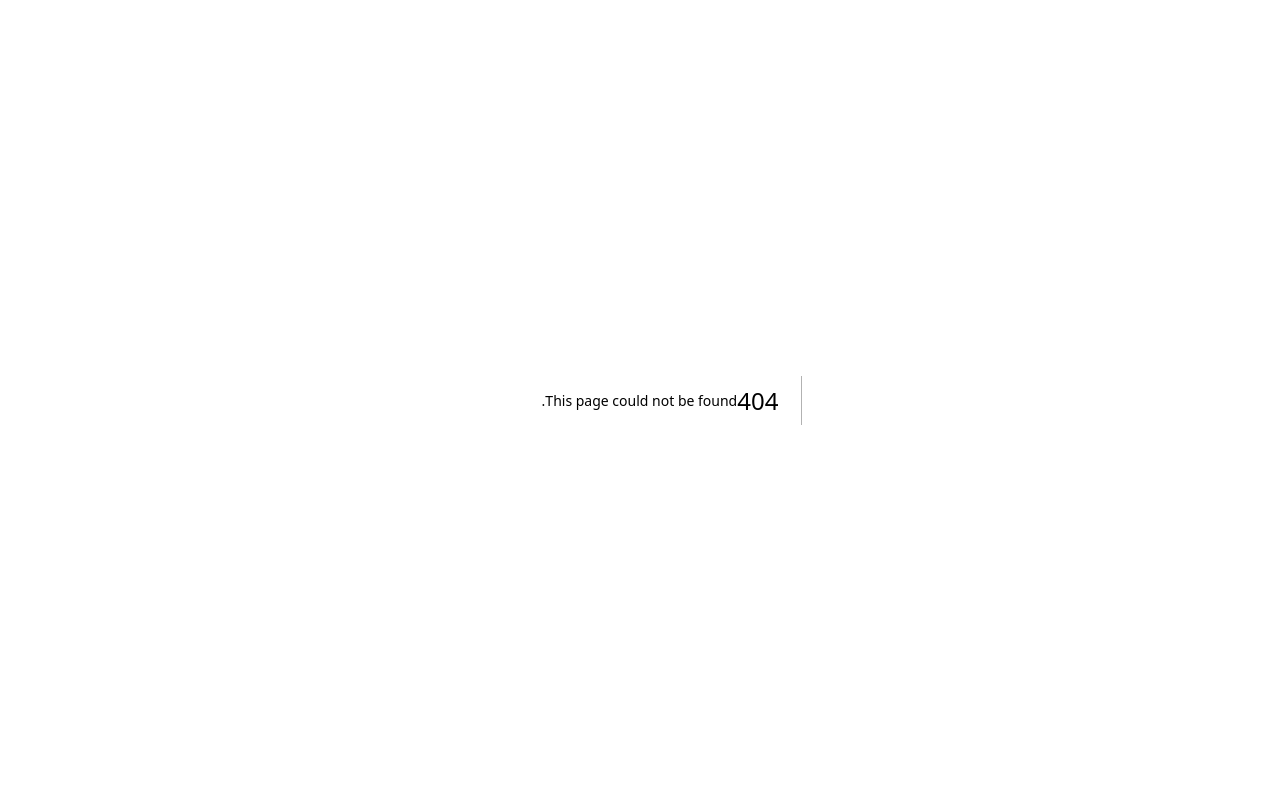
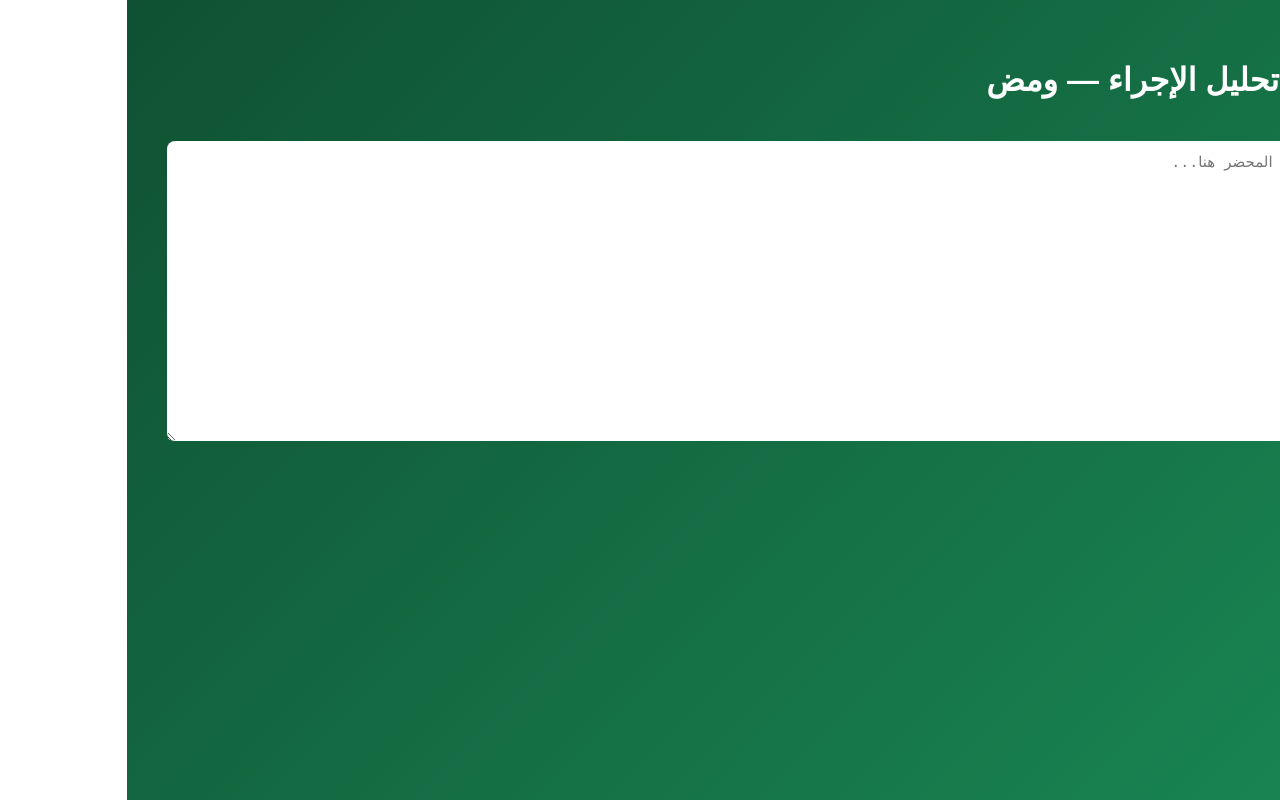
Before and after one commit to shahadkhaleed236-art/wamed-demo, a Next.js app: page / in a window 1280 px wide. Before the commit this address had no page. Built offline with nearby package versions, Linux system fonts and the light colour scheme.

Commit message:
Create page.jsx

```diff
--- /dev/null
+++ b/app/page.jsx
@@ -0,0 +1,86 @@
+"use client";
+import { useState } from "react";
+
+export default function Page() {
+  const [text, setText] = useState("");
+  const [result, setResult] = useState(null);
+  const [loading, setLoading] = useState(false);
+
+  async function analyze() {
+    setLoading(true);
+    setResult(null);
+
+    const r = await fetch("/api/analyze", {
+      method: "POST",
+      headers: { "Content-Type": "application/json" },
+      body: JSON.stringify({ text })
+    });
+
+    const data = await r.json();
+    setResult(data);
+    setLoading(false);
+  }
+
+  const colors = {
+    RED: "#c62828",
+    YELLOW: "#f9a825",
+    GREEN: "#2e7d32",
+    BLACK: "#000000",
+    GRAY: "#9e9e9e"
+  };
+
+  return (
+    <div style={{
+      minHeight: "100vh",
+      background: "linear-gradient(135deg,#0f5132,#198754)",
+      padding: 40,
+      fontFamily: "sans-serif",
+      color: "white"
+    }}>
+
+      <h1>نموذج تحليل الإجراء — ومض</h1>
+
+      <textarea
+        value={text}
+        onChange={e => setText(e.target.value)}
+        placeholder="الصقي نص المحضر هنا..."
+        style={{
+          width: "100%",
+          height: 180,
+          padding: 12,
+          borderRadius: 8,
+          border: "none",
+          marginTop: 20
+        }}
+      />
+
+      <button
+        onClick={analyze}
+        disabled={loading}
+        style={{
+          marginTop: 20,
+          padding: "12px 24px",
+          borderRadius: 8,
+          border: "none",
+          fontSize: 16
+        }}
+      >
+        {loading ? "جاري التحليل..." : "تحليل"}
+      </button>
+
+      {result && (
+        <div style={{
+          marginTop: 30,
+          padding: 20,
+          borderRadius: 12,
+          background: colors[result.level] || "#333"
+        }}>
+          <h2>{result.level}</h2>
+          <p>{result.reason}</p>
+          <p>{result.hint}</p>
+        </div>
+      )}
+
+    </div>
+  );
+}
```
